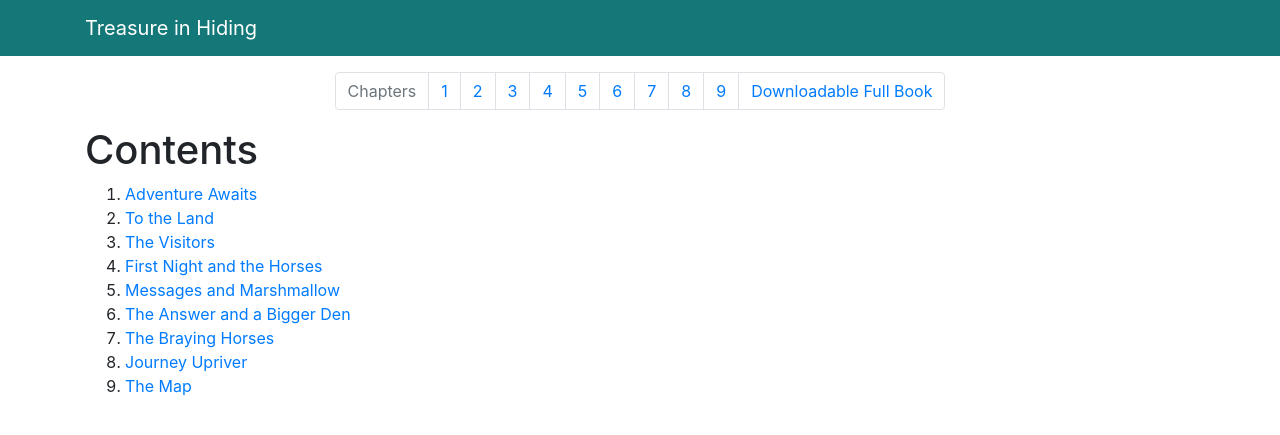
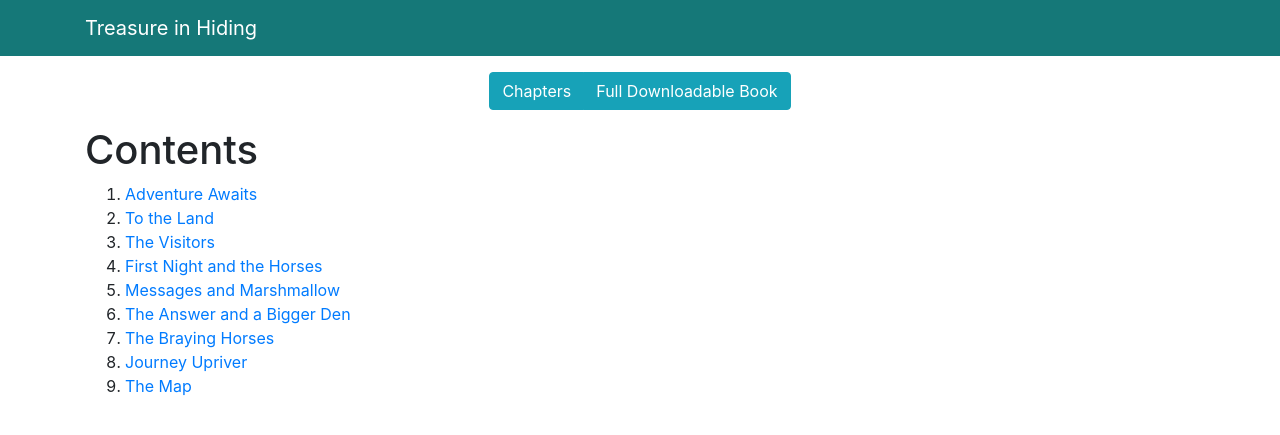
Before and after one commit to benjamin-wilkins/treasure-in-hiding, a Jekyll site: the page built from index.md, in a window 1280 px wide. Shown: the top 435 px of the page. Built offline with Jekyll 4.4.1, drawn with Linux system fonts in a browser that asks for light colours; our own code applies the rules of GitHub Pages for plain Markdown files.

Commit message:
Fix navigation for mobile

```diff
--- a/_layouts/default.html
+++ b/_layouts/default.html
@@ -22,26 +22,33 @@
       </div>
     </nav>
 
-    <p>
-      <nav class="sticky-top" aria-label="Navigation">
-        <ul class="pagination justify-content-center">
-          <li class="page-item disabled"><span class="page-link">Chapters</span></li>
-          <li class="page-item"><a class="page-link" href="/ch-1">1</a></li>
-          <li class="page-item"><a class="page-link" href="/ch-2">2</a></li>
-          <li class="page-item"><a class="page-link" href="/ch-3">3</a></li>
-          <li class="page-item"><a class="page-link" href="/ch-4">4</a></li>
-          <li class="page-item"><a class="page-link" href="/ch-5">5</a></li>
-          <li class="page-item"><a class="page-link" href="/ch-6">6</a></li>
-          <li class="page-item"><a class="page-link" href="/ch-7">7</a></li>
-          <li class="page-item"><a class="page-link" href="/ch-8">8</a></li>
-          <li class="page-item"><a class="page-link" href="/ch-9">9</a></li>
-          <li class="page-item"><a class="page-link" href="/full.html">Downloadable Full Book</a></li>
-        </ul>
-      </nav>
-    </p>
+    <div class="sticky-top text-center">
+      <p>
+        <div class="btn-group" role="group" aria-label="Basic example">
+          <a href="#chapters" class="btn btn-info" data-toggle="collapse" role="button" aria-expanded="false" aria-controls="chapters">Chapters</a>
+          <a href="/full.html" class="btn btn-info">Full Downloadable Book</a>
+        </div>
+      </p>
+      <div class="collapse" id="chapters">
+        <a href="/ch-1" class="btn btn-outline-info">1</a>
+        <a href="/ch-2" class="btn btn-outline-info">2</a>
+        <a href="/ch-3" class="btn btn-outline-info">3</a>
+        <a href="/ch-4" class="btn btn-outline-info">4</a>
+        <a href="/ch-5" class="btn btn-outline-info">5</a>
+        <a href="/ch-6" class="btn btn-outline-info">6</a>
+        <a href="/ch-7" class="btn btn-outline-info">7</a>
+        <a href="/ch-8" class="btn btn-outline-info">8</a>
+        <a href="/ch-9" class="btn btn-outline-info">9</a>
+      </div>
+    </div>
 
     <div class="container">
       {{ content }}
     </div>
+
+    <!-- Optional JavaScript -->
+    <!-- jQuery first, then Bootstrap JS -->
+    <script src="https://code.jquery.com/jquery-3.5.1.slim.min.js" integrity="sha384-DfXdz2htPH0lsSSs5nCTpuj/zy4C+OGpamoFVy38MVBnE+IbbVYUew+OrCXaRkfj" crossorigin="anonymous"></script>
+    <script src="https://stackpath.bootstrapcdn.com/bootstrap/4.5.0/js/bootstrap.min.js" integrity="sha384-OgVRvuATP1z7JjHLkuOU7Xw704+h835Lr+6QL9UvYjZE3Ipu6Tp75j7Bh/kR0JKI" crossorigin="anonymous"></script>
   </body>
 </html>
```
